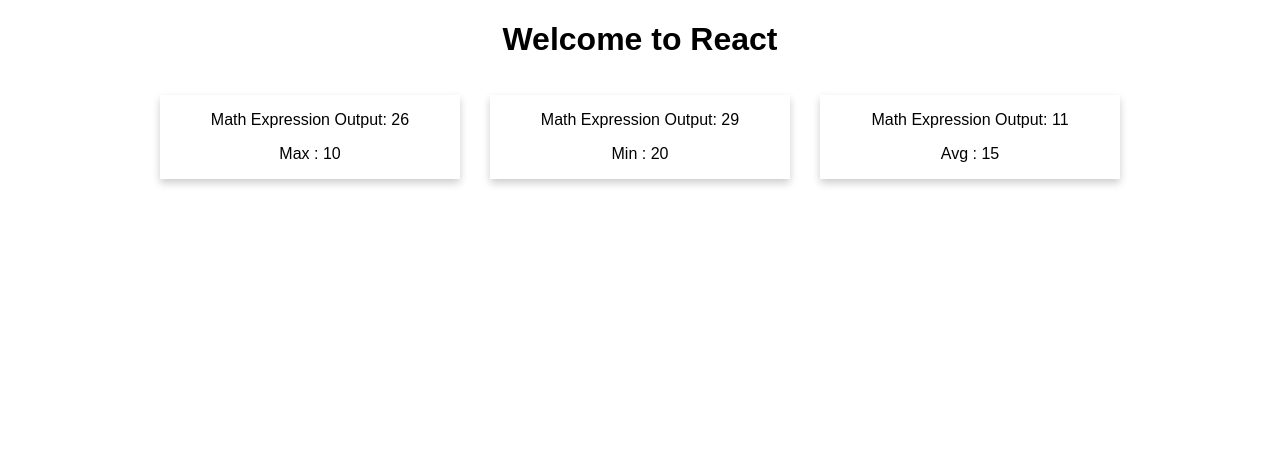
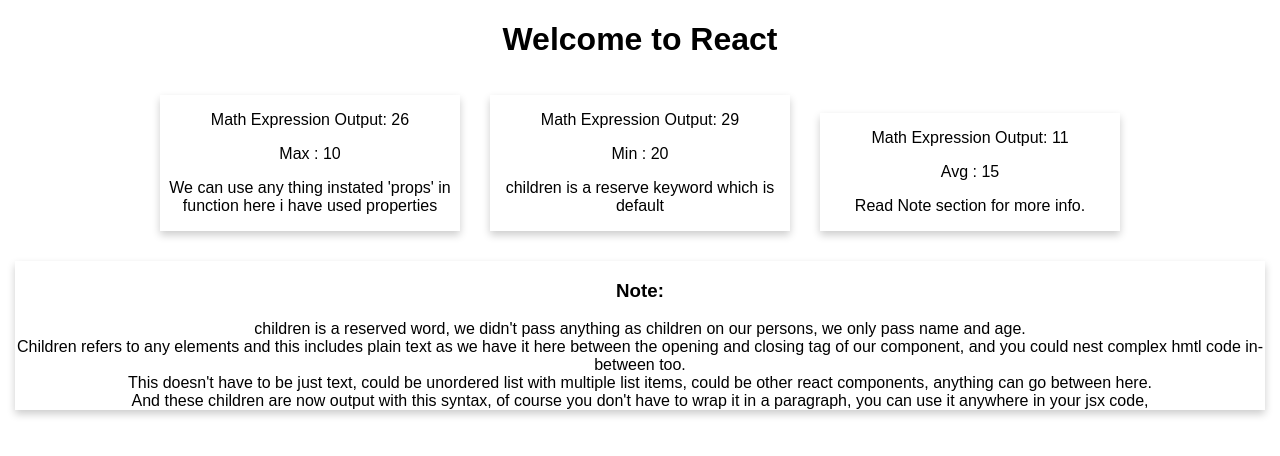
Before and after one commit to neeleshbizoara/react_ui_project, a React (Create React App) app in the folder react-complete-guide/: page / in a window 1280 px wide. Shown: the top 456 px of the page. Built offline with nearby package versions, Linux system fonts and the light colour scheme.

Commit message:
Props -> children

```diff
--- a/react-complete-guide/src/App.css
+++ b/react-complete-guide/src/App.css
@@ -7,3 +7,9 @@
   width: 300px;
   box-shadow: 0 4px 8px 0 rgba(0,0,0,0.2);
 }
+
+.PersonFullWidth {
+  display: inline-block;
+  margin: 15px;
+  box-shadow: 0 4px 8px 0 rgba(0,0,0,0.2);
+}
--- a/react-complete-guide/src/App.js
+++ b/react-complete-guide/src/App.js
@@ -8,9 +8,26 @@
       <div className="App">
 
           <h1>Welcome to React</h1>
-          <Person name="Max" age="10"/>
-          <Person name="Min" age="20"/>
-          <Person name="Avg" age="15"/>
+          <Person name="Max" age="10">We can use any thing instated 'props' in function here i have used properties</Person>
+          <Person name="Min" age="20">children is a reserve keyword which is default</Person>
+          <Person name="Avg" age="15">Read Note section for more info.</Person>
+
+          <div className="PersonFullWidth">
+          <h3>Note:</h3>
+          children is a reserved word, we didn't pass anything as children on our persons, we only pass name and
+          age. <br></br>Children refers to any elements
+
+          and this includes plain text as we have it here between the opening and closing tag of our component,
+
+          and you could nest complex hmtl code in-between too. <br></br>
+
+          This doesn't have to be just text, could be unordered list with multiple list items, could be other react
+
+          components, anything can go between here.
+          <br></br>
+          And these children are now output with this syntax,
+
+          of course you don't have to wrap it in a paragraph, you can use it anywhere in your jsx code,</div>
       </div>
     );
   }
--- a/react-complete-guide/src/Person/Person.js
+++ b/react-complete-guide/src/Person/Person.js
@@ -1,9 +1,10 @@
 import React from 'react';
 
-const person = (prop) => {
+const person = (properties) => {
     return <div className="Person">
         <p>Math Expression Output:  {Math.floor(Math.random() * 30)}</p>
-        <p>{prop.name} : {prop.age}</p>
+        <p>{properties.name} : {properties.age}</p>
+        <p>{properties.children}</p>
         </div>
 }
 
```
Also changed, not shown: 1 other file (tests, documents, lock files or other folders).
